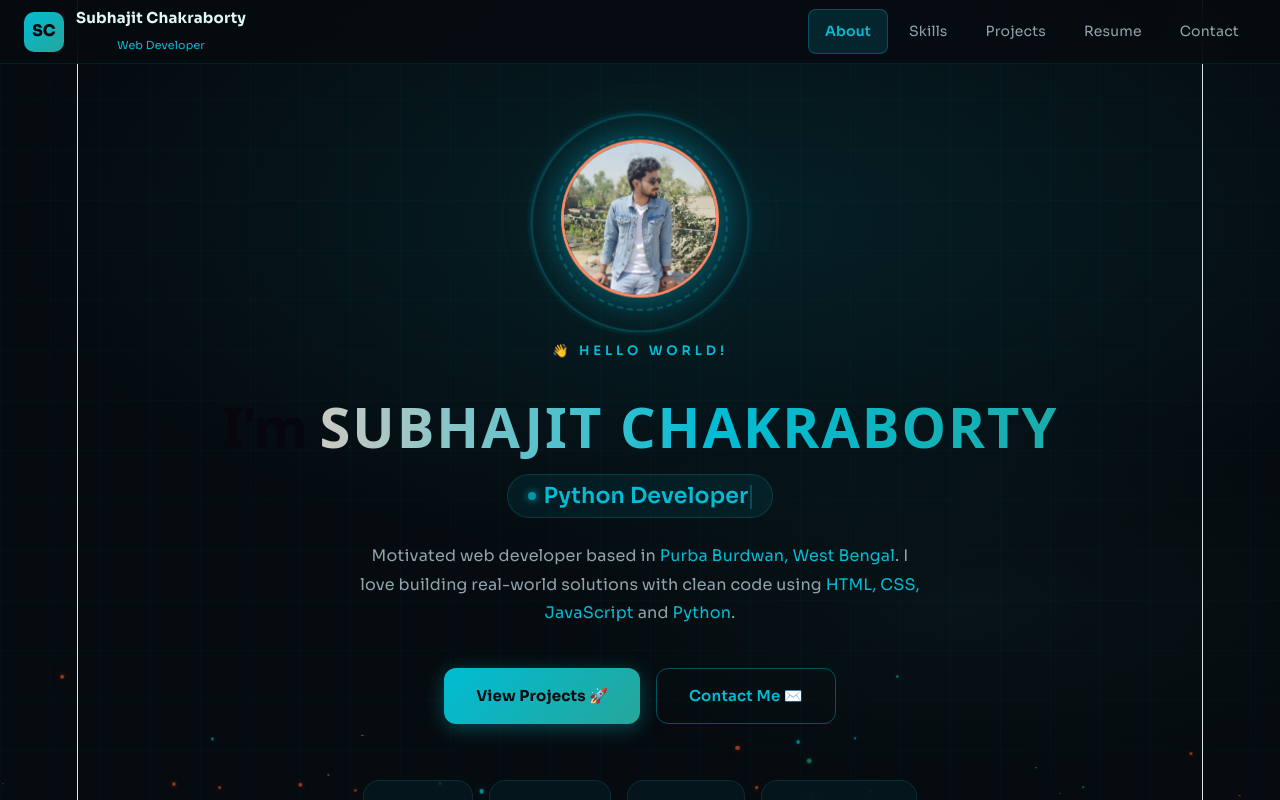
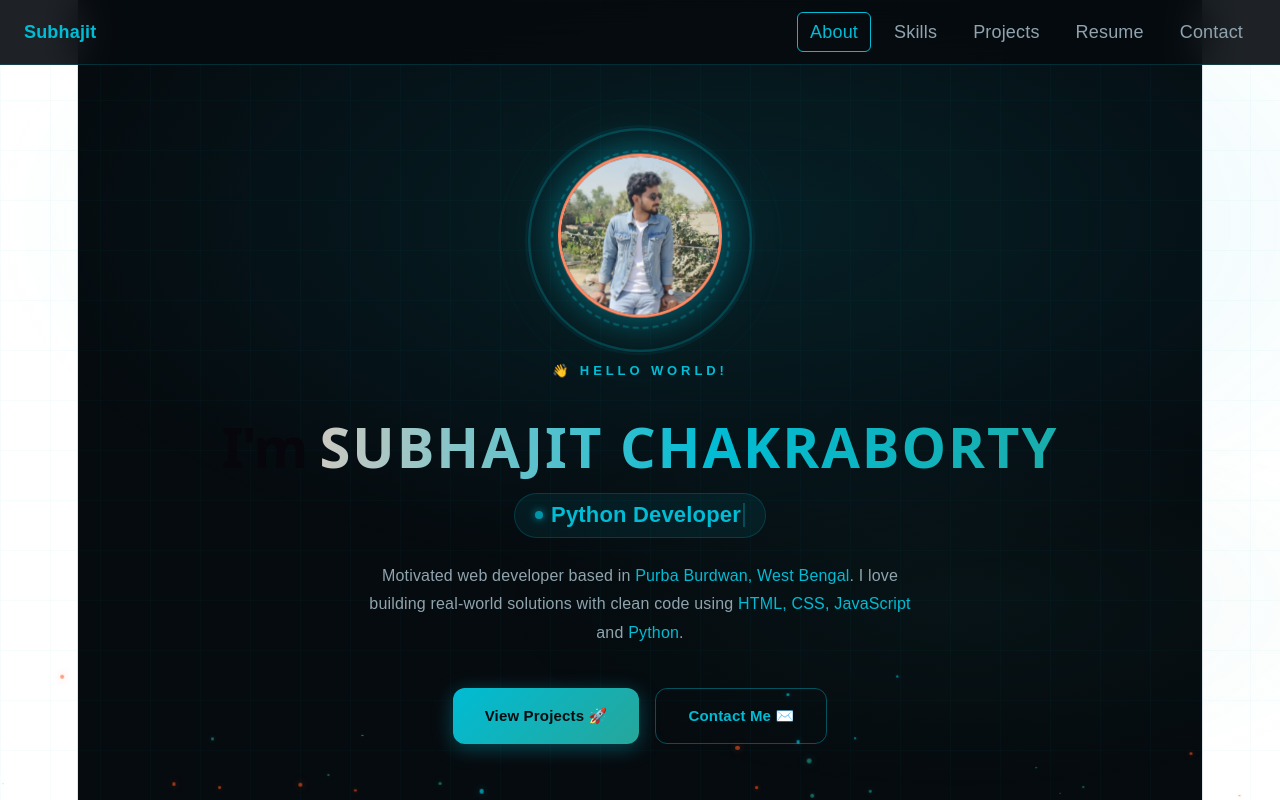
Before and after one commit to csubhojit14-boop/subhajit-portfolio, a React (Vite) app: page / in a window 1280 px wide. Shown: the top 800 px of the page. Built offline with nearby package versions, Linux system fonts and the light colour scheme.

Commit message:
fix deploy

```diff
--- a/src/App.jsx
+++ b/src/App.jsx
@@ -1,10 +1,10 @@
 import { BrowserRouter, Routes, Route, NavLink } from "react-router-dom";
 
-import About from "./pages/About";
-import Skills from "./pages/Skills";
-import Projects from "./pages/Projects";
-import Resume from "./pages/Resume";
-import Contact from "./pages/Contact";
+import About from "./pages/About.jsx";
+import Skills from "./pages/Skills.jsx";
+import Projects from "./pages/Projects.jsx";
+import Resume from "./pages/Resume.jsx";
+import Contact from "./pages/Contact.jsx";
 
 function Navbar() {
   const links = [
@@ -22,64 +22,35 @@ function Navbar() {
         top: 0,
         left: 0,
         right: 0,
-        zIndex: 100,
-        background: "rgba(6,11,15,0.88)",
+        height: "64px",
+        display: "flex",
+        justifyContent: "space-between",
+        alignItems: "center",
+        padding: "0 24px",
+        background: "rgba(6,11,15,0.9)",
         backdropFilter: "blur(20px)",
-        borderBottom: "1px solid rgba(0,188,212,0.12)",
-        padding: "0 24px",
-        display: "flex",
-        alignItems: "center",
-        justifyContent: "space-between",
-        height: "64px",
+        borderBottom: "1px solid rgba(0,188,212,0.2)",
+        zIndex: 1000,
       }}
     >
-      <div style={{ display: "flex", alignItems: "center", gap: "12px" }}>
-        <div
-          style={{
-            width: 40,
-            height: 40,
-            borderRadius: "10px",
-            background: "linear-gradient(135deg,#00bcd4,#26a69a)",
-            display: "flex",
-            alignItems: "center",
-            justifyContent: "center",
-            fontWeight: 800,
-            fontSize: "16px",
-            color: "#060b0f",
-          }}
-        >
-          SC
-        </div>
-
-        <div>
-          <div style={{ fontWeight: 700, fontSize: "15px", color: "#e0f7fa" }}>
-            Subhajit Chakraborty
-          </div>
-          <div style={{ fontSize: "11px", color: "#00bcd4" }}>
-            Web Developer
-          </div>
-        </div>
+      <div style={{ color: "#00bcd4", fontWeight: 700 }}>
+        Subhajit
       </div>
 
-      <div style={{ display: "flex", gap: "4px" }}>
+      <div style={{ display: "flex", gap: "10px" }}>
         {links.map((l) => (
           <NavLink
             key={l.to}
             to={l.to}
             end={l.to === "/"}
             style={({ isActive }) => ({
-              padding: "8px 16px",
-              borderRadius: "8px",
-              background: isActive
-                ? "rgba(0,188,212,0.15)"
-                : "transparent",
+              textDecoration: "none",
+              padding: "6px 12px",
+              borderRadius: "6px",
               color: isActive ? "#00bcd4" : "#90a4ae",
               border: isActive
-                ? "1px solid rgba(0,188,212,0.3)"
+                ? "1px solid #00bcd4"
                 : "1px solid transparent",
-              textDecoration: "none",
-              fontSize: "14px",
-              fontWeight: isActive ? 600 : 400,
             })}
           >
             {l.label}
@@ -95,27 +66,13 @@ export default function App() {
     <BrowserRouter>
       <div
         style={{
-          fontFamily: "'Sora','Segoe UI',sans-serif",
+          minHeight: "100vh",
           background: "#060b0f",
-          minHeight: "100vh",
           color: "#fff",
           paddingTop: "64px",
+          fontFamily: "sans-serif",
         }}
       >
-        <style>{`
-          @import url('https://fonts.googleapis.com/css2?family=Sora:wght@300;400;500;600;700;800&display=swap');
-
-          * {
-            margin: 0;
-            padding: 0;
-            box-sizing: border-box;
-          }
-
-          body {
-            background: #060b0f;
-          }
-        `}</style>
-
         <Navbar />
 
         <Routes>
```
Also changed, not shown: 2 other files (tests, documents, lock files or other folders).
